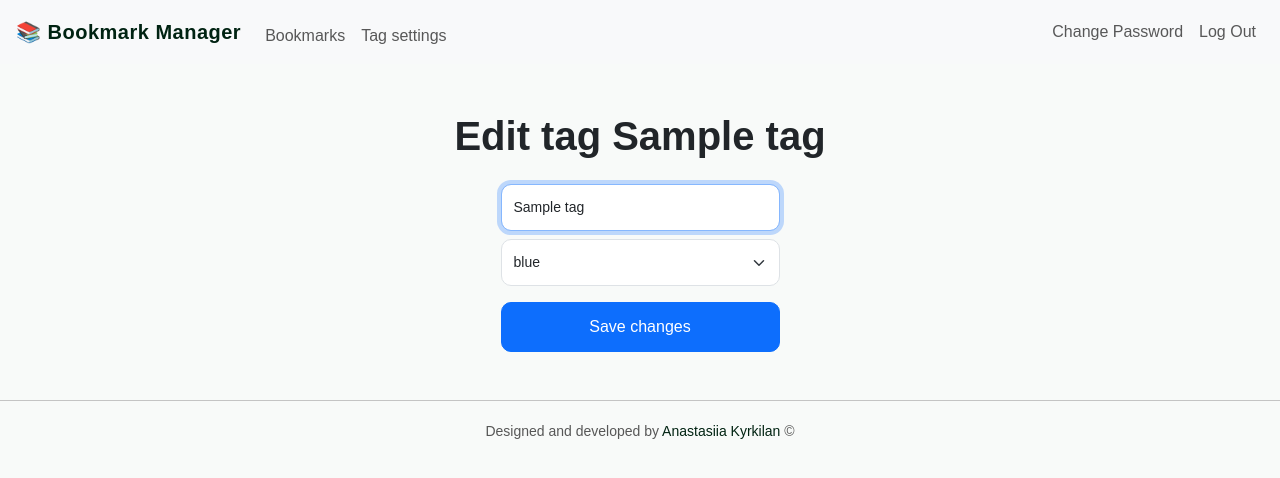
After one commit to nastasiiakyr/bookmark_manager, a Flask app: page /edit-tag?id=1 in a window 1280 px wide. The commit adds this page. Shown: the top 478 px of the page. Run offline with Flask 3, Linux system fonts and the light colour scheme; the visitor is signed in with stand-in values (Sample User, id 1); tables that the repository leaves empty hold one stand-in row (values such as "Sample post"); some libraries are stand-ins or nearby versions.

Commit message:
Add tags editing & fix bugs

```diff
--- a/app.py
+++ b/app.py
@@ -209,7 +209,45 @@ def create_tag():
         return redirect("/tags")
 
     else:
-        return render_template("create_tag.html")
+        return render_template("create_tag.html", colors=COLORS)
+
+
+@app.route("/edit-tag", methods=["GET", "POST"])
+@login_required
+def edit_tag():
+    """Edit an existing tag"""
+    if request.method == "POST":
+
+        tag_id = request.form.get("id")
+        name = request.form.get("name")
+        color = request.form.get("color")
+
+        if not tag_id:
+            flash("Something went wrong")
+            return redirect("/tags")
+
+        if not name or not color:
+            flash("All fields are required")
+            return redirect(f"/edit-tag?id={tag_id}")
+
+        if color not in COLORS:
+            flash("Invalid color")
+            return redirect(f"/edit-tag?id={tag_id}")
+
+        db.execute("UPDATE tags SET name = ?, color = ? WHERE id = ? AND user_id = ?", name, color, tag_id, session["user_id"])
+
+        return redirect("/tags")
+
+    else:
+        tag_id = request.args.get("id")
+
+        tag = db.execute("SELECT id, name, color FROM tags WHERE id = ? AND user_id = ?", tag_id, session["user_id"])
+
+        if not tag:
+            flash("Tag not found")
+            return redirect("/tags")
+
+        return render_template("edit_tag.html", tag=tag[0], colors=COLORS)
 
 if __name__ == "__main__":
     app.run(debug=True)
--- /dev/null
+++ b/templates/edit_tag.html
@@ -0,0 +1,40 @@
+{% extends "layout.html" %} {% block title %} Edit Tag {% endblock %}
+
+{% block main %}
+
+<h1 class="mb-4">Edit tag {{ tag.name }}</h1>
+
+<form action="/edit-tag" method="post">
+  <input type="hidden" name="id" value="{{ tag.id }}" />
+
+  <div class="mb-2 col-3">
+    <input
+      autocomplete="off"
+      autofocus
+      class="input form-control mx-auto"
+      name="name"
+      placeholder="New Tag Name"
+      value="{{ tag.name }}"
+      type="text"
+      maxlength="50"
+    />
+  </div>
+
+  <div class="mb-3 col-3">
+    <select class="input form-select mx-auto" name="color">
+      <!-- <option value="" disabled selected>Select new color</option> -->
+      {% for color in colors %}
+      <option
+        value="{{ color }}"
+        {% if color==tag.color %} selected {% endif%}
+      >
+        {{ color }}
+      </option>
+      {% endfor %}
+    </select>
+  </div>
+
+  <button class="btn btn-primary col-3" type="submit">Save changes</button>
+</form>
+
+{% endblock %}
```
Also changed, not shown: templates/create_tag.html (+6 -5 lines), templates/tags.html (+6 -1 lines).
